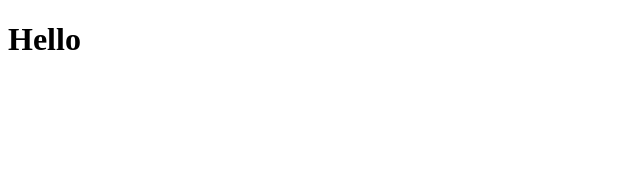
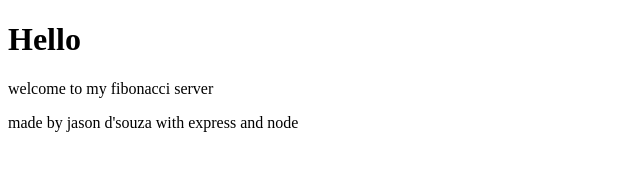
Before and after one commit to jvdsouza/fibonacci-web-api, a website: page pages/index.html in a window 1280 px wide. Shown: the whole page, without its empty margins (0-640 px from the left). Drawn offline with Linux system fonts and the light colour scheme.

Commit message:
cleaned up some console logs

```diff
--- a/controllers/fibonacci.js
+++ b/controllers/fibonacci.js
@@ -1,7 +1,8 @@
 const fibonacciCall = (req, resp) => {
+    console.log(req.body);
+
     const {numInput} = req.body;
     // console.log(numInput);
-
 
     if (!numInput || isNaN(Number(numInput)) || typeof numInput === 'undefined' || numInput === null) {
         return resp.status(400).json('incorrect value submitted');
--- a/pages/index.html
+++ b/pages/index.html
@@ -8,5 +8,7 @@
 </head>
 <body>
     <h1>Hello</h1>
+    <p>welcome to my fibonacci server</p>
+    <footer>made by jason d'souza with express and node</footer>
 </body>
 </html>
```
